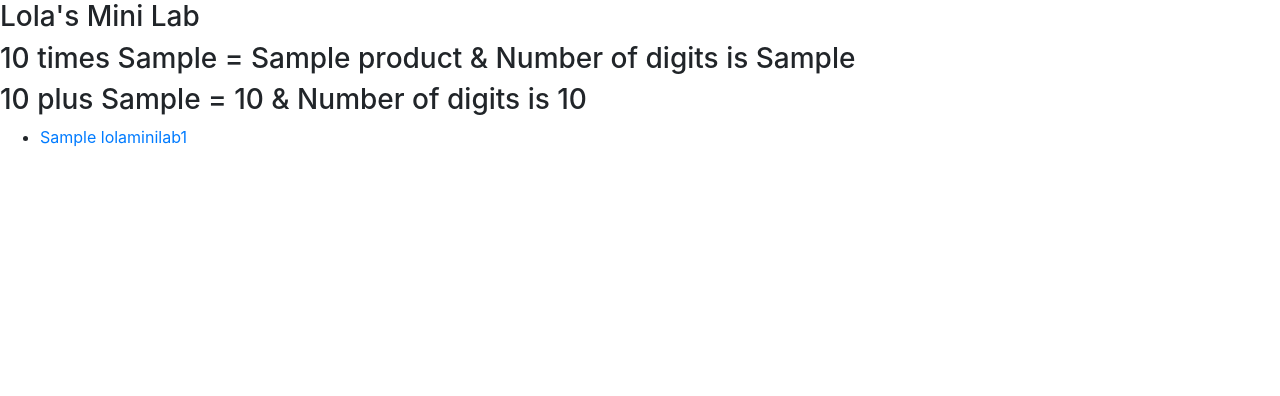
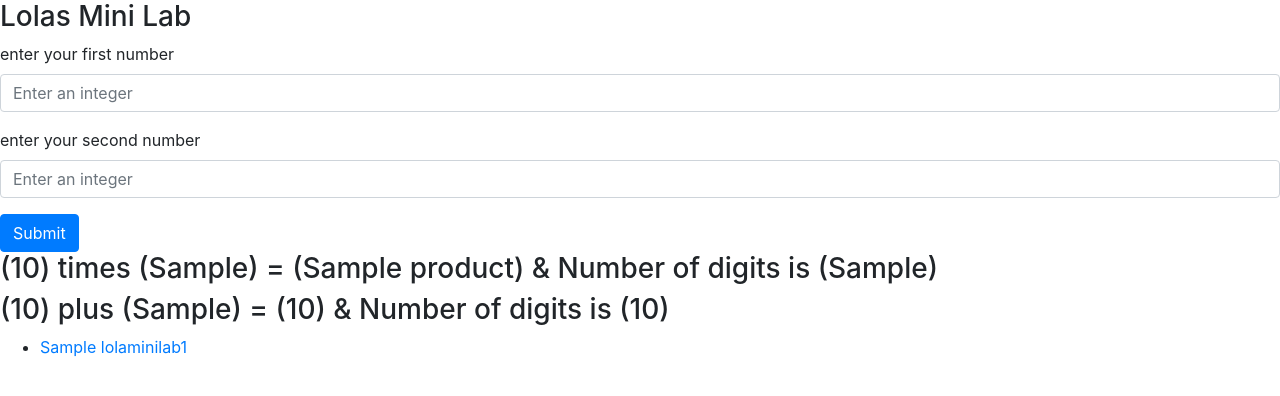
Before and after one commit to ryanshay18/P3_Parrots, a Flask app: template minilabs/lola/templates/lola/lolaminilab1.html in a window 1280 px wide. Shown: the part 75-471 px from the top of the page. Run offline with Flask 2, Linux system fonts and the light colour scheme; the template is opened without the code that fills it: most values are stand-ins (such as "Sample title", 1, 10 or a date in 2020); some libraries are stand-ins or nearby versions.

Commit message:
minilab html work

```diff
--- a/minilabs/lola/templates/lola/lolaminilab1.html
+++ b/minilabs/lola/templates/lola/lolaminilab1.html
@@ -8,18 +8,27 @@
     <title>Lola Mini Lab</title>
 </head>
 <body>
+{% block link1 %}
+<h3>Lolas Mini Lab</h3>
+<form method='POST'>
+    <div class="form-group">
+        <label for="a">enter your first number</label>
+        <input class="form-control" id="a" name="a" aria-describedby="emailHelp" placeholder="Enter an integer">
+    </div>
+    <div class="form-group">
+        <label for="b">enter your second number</label>
+        <input class="form-control" id="b" name="b" placeholder="Enter an integer">
+    </div>
+    <button type="submit" class="btn btn-primary">Submit</button>
 
-{% block link1 %}
-<h3>Lola's Mini Lab</h3>
-
-<h3>{{a}} times {{b}} = {{math.product}} & Number of digits is {{math.product_digits}}</h3>
-<h3>{{a}} plus {{b}} = {{math.sum}} & Number of digits is {{math.sum_digits}}</h3>
+</form>
+<h3> ({{a}}) times ({{b}}) = ({{product}}) & Number of digits is ({{ProductDigits}})</h3>
+<h3>({{a}}) plus ({{b}}) = ({{sum}}) & Number of digits is ({{SumDigits}})</h3>
 <ul>
     {% for lola in lolaminilab1 %}
-    <li><a href="{{ lola.media }}">{{ lolaminilab1.name }}</a></li></li>
+    <li><a href="{{ lola.lolaminilab1 }}">{{ lolaminilab1.name }}</a></li></li>
     {% endfor %}
 </ul>
+{% endblock %}
 </body>
-
-{% endblock %}
 </html>
```
Also changed, not shown: minilabs/lola/lola.py (+7 -2 lines), minilabs/lola/lolaminilab1.py (+7 -31 lines).
